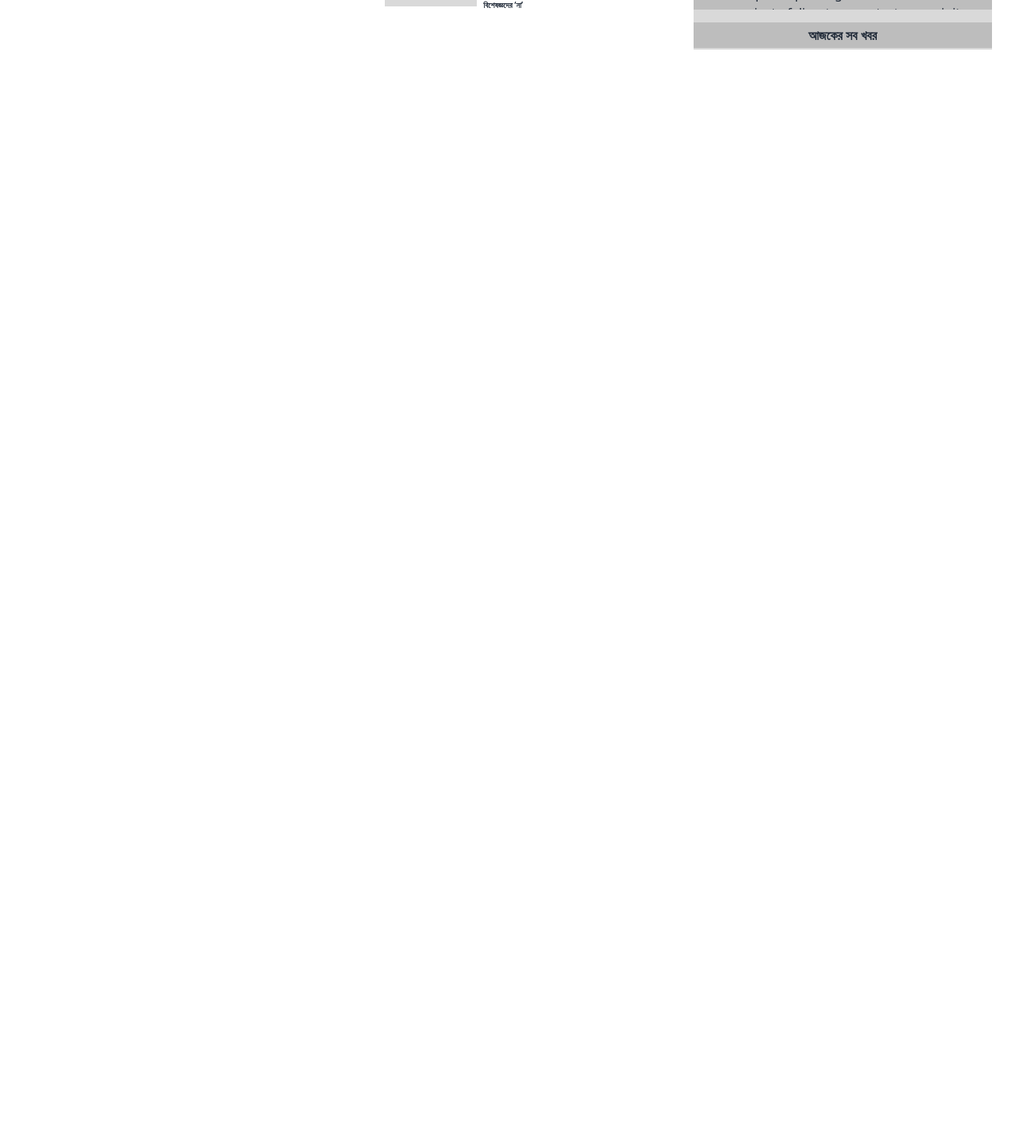
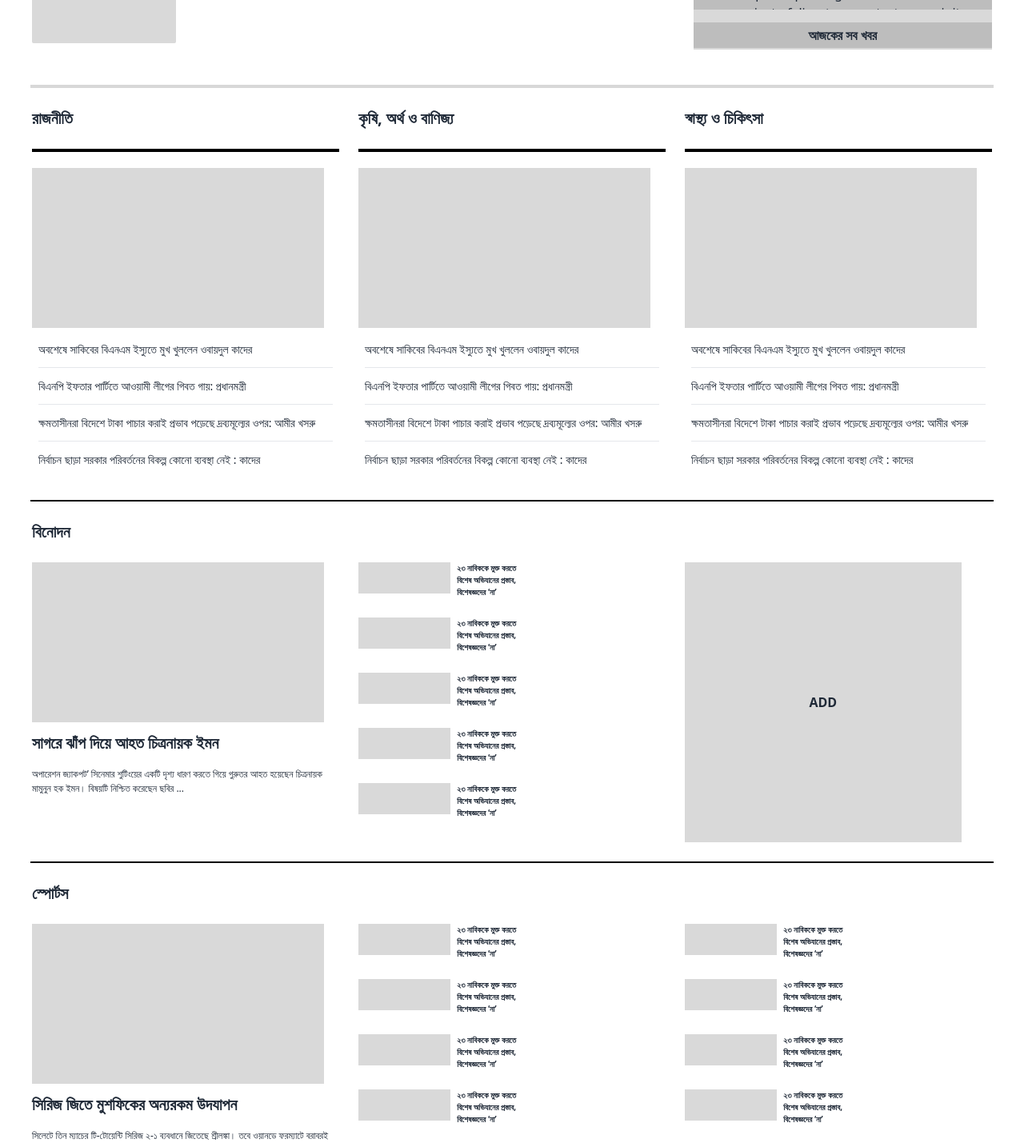
Before and after one commit to Alif102/react-task, a React (Vite) app: page / in a window 1280 px wide. Shown: the part 1040-2469 px from the top of the page at 80% size. Before the commit the page ends 1122 px from the top, so only its background shows below. Built offline with nearby package versions, Linux system fonts and the light colour scheme.

Commit message:
sports and binodon

```diff
--- /dev/null
+++ b/src/Component/Binodon/Binodon.jsx
@@ -0,0 +1,46 @@
+import React from 'react'
+import NewsDiv2 from '../../Pages/Home/RightSide/NewsDiv2'
+
+const Binodon = () => {
+    return (
+        <div>
+            <p className='font-bold text-xl m-6 ml-10'>বিনোদন</p>
+
+            <div className='grid md:grid-cols-12 md:mx-10 mx-2 gap-6 lg:grid-cols-12 grid-cols-1'>
+
+
+                <div className='col-span-4'>
+                    <div className='w-[95%] h-[200px] mb-3 bg-[#D9D9D9]'></div>
+                    <div className='space-y-4'>
+                        <h1 className=' text-xl font-bold'>
+                            সাগরে ঝাঁপ দিয়ে আহত চিত্রনায়ক ইমন
+                        </h1>
+                        <p className='text-[12px]'>অপারেশন জ্যাকপট’ সিনেমার শুটিংয়ের একটি দৃশ্য ধারণ করতে গিয়ে গুরুতর আহত হয়েছেন চিত্রনায়ক মামুনুন হক ইমন। বিষয়টি নিশ্চিত করেছেন ছবির ...</p>
+
+                    </div>
+                </div>
+
+                <div className='col-span-4'>
+                    <NewsDiv2 />
+                </div>
+
+                <div className='col-span-4'>
+                    <div className="flex items-center justify-center w-[90%] h-[350px]  font-bold bg-[#D9D9D9]">ADD</div>
+                </div>
+
+
+
+
+
+
+
+
+
+            </div>
+            <div className=' border-black w-[94%] mx-auto my-6 border-b-2'></div>
+
+        </div>
+    )
+}
+
+export default Binodon
--- /dev/null
+++ b/src/Component/Card/Card.jsx
@@ -0,0 +1,61 @@
+import React from 'react'
+
+const Card = () => {
+  return (
+<div>
+<div className=' border-[#D8D8D8] w-[94%] mx-auto my-6 border-b-4'></div>
+    <div className='grid md:grid-cols-12 md:mx-10 mx-2 gap-6 lg:grid-cols-12 grid-cols-1'>
+
+        <div className='col-span-4'>
+      <h1 className='font-bold text-xl'>রাজনীতি</h1>
+              <div className=' border-black py-3 border-b-4'></div>
+              <div className='w-[95%] h-[200px] mt-5 bg-[#D9D9D9]'></div>
+              <div className='space-y-3 text-[14px] px-2 my-4'>
+                <p>অবশেষে সাকিবের বিএনএম ইস্যুতে মুখ খুললেন ওবায়দুল কাদের</p>
+                <hr className="my-3 font-bold"></hr>
+                <p>বিএনপি ইফতার পার্টিতে আওয়ামী লীগের গিবত গায়: প্রধানমন্ত্রী</p>
+                <hr className="my-3 font-bold"></hr>
+                <p>ক্ষমতাসীনরা বিদেশে টাকা পাচার করাই প্রভাব পড়েছে দ্রব্যমূল্যের ওপর: আমীর খসরু</p>
+                <hr className="my-3 font-bold"></hr>
+                <p>নির্বাচন ছাড়া সরকার পরিবর্তনের বিকল্প কোনো ব্যবস্থা নেই : কাদের</p>
+              </div>
+    </div>
+
+    <div className='col-span-4'>
+      <h1 className='font-bold text-xl'>কৃষি, অর্থ ও বাণিজ্য</h1>
+              <div className=' border-black py-3 border-b-4'></div>
+
+              <div className='w-[95%] h-[200px] mt-5 bg-[#D9D9D9]'></div>
+              <div className='space-y-3 text-[14px] px-2 my-4'>
+                <p>অবশেষে সাকিবের বিএনএম ইস্যুতে মুখ খুললেন ওবায়দুল কাদের</p>
+                <hr className="my-3 font-bold"></hr>
+                <p>বিএনপি ইফতার পার্টিতে আওয়ামী লীগের গিবত গায়: প্রধানমন্ত্রী</p>
+                <hr className="my-3 font-bold"></hr>
+                <p>ক্ষমতাসীনরা বিদেশে টাকা পাচার করাই প্রভাব পড়েছে দ্রব্যমূল্যের ওপর: আমীর খসরু</p>
+                <hr className="my-3 font-bold"></hr>
+                <p>নির্বাচন ছাড়া সরকার পরিবর্তনের বিকল্প কোনো ব্যবস্থা নেই : কাদের</p>
+              </div>
+    </div>
+
+    <div className='col-span-4'>
+      <h1 className='font-bold text-xl'>স্বাস্থ্য ও চিকিৎসা</h1>
+              <div className=' border-black py-3 border-b-4'></div>
+
+              <div className='w-[95%] h-[200px] mt-5 bg-[#D9D9D9]'></div>
+              <div className='space-y-3 text-[14px] px-2 my-4'>
+                <p>অবশেষে সাকিবের বিএনএম ইস্যুতে মুখ খুললেন ওবায়দুল কাদের</p>
+                <hr className="my-3 font-bold"></hr>
+                <p>বিএনপি ইফতার পার্টিতে আওয়ামী লীগের গিবত গায়: প্রধানমন্ত্রী</p>
+                <hr className="my-3 font-bold"></hr>
+                <p>ক্ষমতাসীনরা বিদেশে টাকা পাচার করাই প্রভাব পড়েছে দ্রব্যমূল্যের ওপর: আমীর খসরু</p>
+                <hr className="my-3 font-bold"></hr>
+                <p>নির্বাচন ছাড়া সরকার পরিবর্তনের বিকল্প কোনো ব্যবস্থা নেই : কাদের</p>
+              </div>
+    </div>
+    </div>
+    <div className=' border-black w-[94%] mx-auto my-6 border-b-2'></div>
+    </div>
+  )
+}
+
+export default Card
--- /dev/null
+++ b/src/Component/Sports/Sports.jsx
@@ -0,0 +1,45 @@
+import React from 'react'
+import NewsDiv2 from '../../Pages/Home/RightSide/NewsDiv2'
+
+const Sports = () => {
+    return (
+        <div>
+            <p className='font-bold text-xl m-6 ml-10'>স্পোর্টস</p>
+
+            <div className='grid md:grid-cols-12 md:mx-10 mx-2 gap-6 lg:grid-cols-12 grid-cols-1'>
+
+
+                <div className='col-span-4'>
+                    <div className='w-[95%] h-[200px] mb-3 bg-[#D9D9D9]'></div>
+                    <div className='space-y-4'>
+                        <h1 className=' text-xl font-bold'>
+                        সিরিজ জিতে মুশফিকের অন্যরকম উদযাপন
+                        </h1>
+                        <p className='text-[12px]'>
+                        সিলেটে তিন ম্যাচের টি-টোয়েন্টি সিরিজ ২-১ ব্যবধানে জিতেছে শ্রীলঙ্কা। তবে ওয়ানডে ফরম্যাটে বরাবরই আধিপত্য বাংলাদেশের। আর তা আবারো প্রমাণ হলো ...                            </p>
+
+                    </div>
+                </div>
+
+                <div className='col-span-4'>
+                    <NewsDiv2 />
+                </div>
+
+                <div className='col-span-4'>
+                    <NewsDiv2/>
+                </div>
+
+
+
+
+
+
+
+
+
+            </div>
+        </div>
+    )
+}
+
+export default Sports
--- a/src/Layout/MainLayout.jsx
+++ b/src/Layout/MainLayout.jsx
@@ -1,3 +1,7 @@
+
+import Binodon from "../Component/Binodon/Binodon"
+import Card from "../Component/Card/Card"
+import Sports from "../Component/Sports/Sports"
 import Home from "../Pages/Home/Home"
 
 
@@ -9,6 +13,13 @@ const MainLayout = () => {
 
           <Home/>
 
+          <Card/>
+
+          <Binodon/>
+
+          <Sports/>
+
+
 
 
         </div>
--- a/src/Pages/Home/Home.jsx
+++ b/src/Pages/Home/Home.jsx
@@ -85,7 +85,14 @@ const Home = () => {
 
 
           </div>
+
+
+
+          <div>
+
+          </div>
         </div>
+
 
 
       </div>
--- a/src/Pages/Home/LeftSide.jsx
+++ b/src/Pages/Home/LeftSide.jsx
@@ -6,7 +6,7 @@ const LeftSide = () => {
     <div className='mt-5'>
 
     <div className='  flex justify-center items-center text-center
-     w-[100%] h-[500px]
+     w-[100%] h-[650px]
      bg-white shadow-lg'>
 
             <div className="flex items-center justify-center w-[60%] h-[80%] mt-5 font-bold bg-[#D9D9D9]">ADD</div>
--- a/src/Pages/Home/NewsDiv.jsx
+++ b/src/Pages/Home/NewsDiv.jsx
@@ -3,7 +3,7 @@ const NewsDiv = () => {
   return (
     <div>
         <div>
-              <div className='w-[100%] h[400px] space-y-4  py-3 pt-7 pr-1 rounded-sm mt-6 flex flex-col bg-[#D9D9D9]'>
+              <div className='w-[100%] h-[400px] space-y-4  py-3 pt-7 pr-1 rounded-sm mt-6 flex flex-col bg-[#D9D9D9]'>
                 <div className='flex flex-row justify-center items-center gap-1'>
                   <div className='news-box'>
 
@@ -13,6 +13,12 @@ const NewsDiv = () => {
 
 
 
+                <div className='flex justify-center  items-center gap-1'>
+                  <div className='news-box'>
+
+                  </div>
+                  <h1 className="text-[10px] font-bold">কায়রো থেকে মরুভূমিতে রাজধানী সরিয়ে নিচ্ছে মিসর</h1>
+                </div>
                 <div className='flex justify-center  items-center gap-1'>
                   <div className='news-box'>
 
--- a/src/Pages/Home/RightSide/NewsDiv2.jsx
+++ b/src/Pages/Home/RightSide/NewsDiv2.jsx
@@ -3,7 +3,7 @@ const NewsDiv2 = () => {
     return (
       <div>
           <div>
-                <div className=' space-y-3  flex flex-col gap-2'>
+                <div className=' space-y-4  flex flex-col gap-2'>
                   <div className='flex gap-2'>
                     <div className='news-box2'>
 
@@ -12,12 +12,7 @@ const NewsDiv2 = () => {
                   </div>
 
 
-                  <div className='flex gap-2'>
-                    <div className='news-box2'>
 
-                    </div>
-                    <h1 className="text-[10px] font-bold">২৩ নাবিককে মুক্ত করতে <br/> বিশেষ অভিযানের প্রস্তাব, <br/> বিশেষজ্ঞদের ‘না’</h1>
-                  </div>
                   <div className='flex gap-2'>
                     <div className='news-box2'>
 
```
